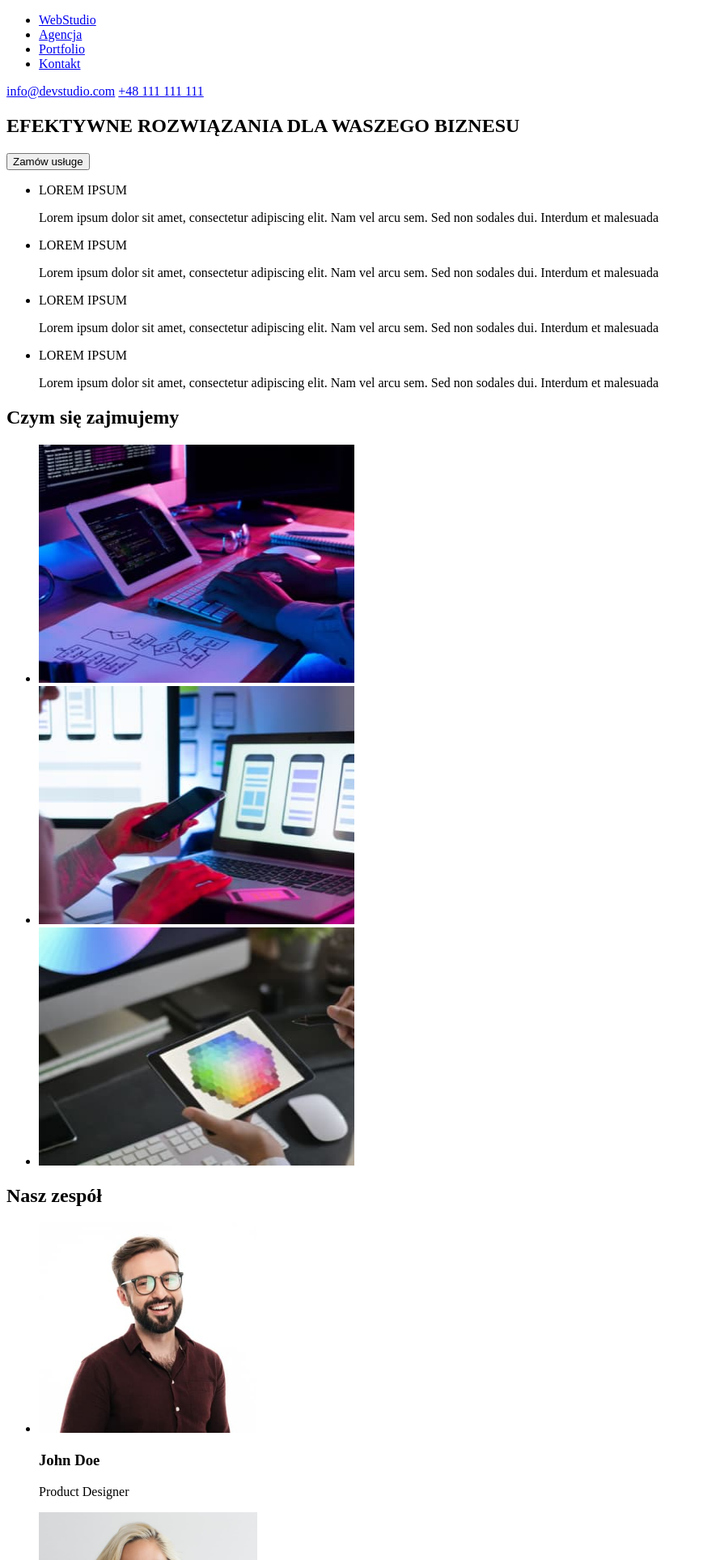
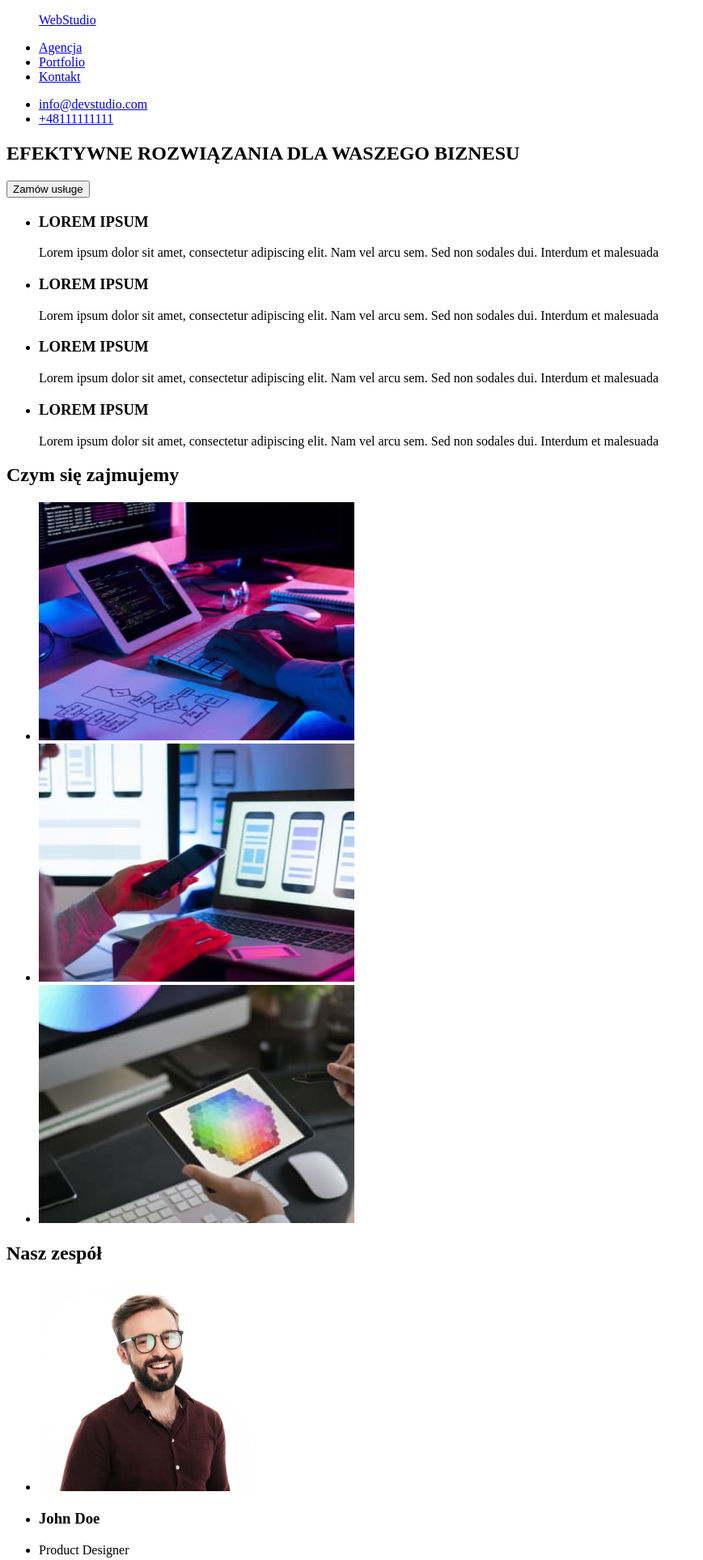
Before and after one commit to Michal-1986/goit-markup-hw-01, a plain HTML site: page index.html in a window 1280 px wide. Shown: the top 1926 px of the page at 81% size, without its empty margins (0-869 px from the left). Drawn offline with Linux system fonts and the light colour scheme.

Commit message:
Update index.html

```diff
--- a/index.html
+++ b/index.html
@@ -4,21 +4,24 @@
     <meta charset="UTF-8" />
     <meta http-equiv="X-UA-Compatible" content="IE=edge" />
     <meta name="viewport" content="width=device-width, initial-scale=1.0" />
-    <title>Studio</title>
+    <title>WebStudio</title>
   </head>
   <body>
     <header>
       <nav>
         <ul>
-          <li><a href="#">WebStudio</a></li>
+          <span><a href="#">WebStudio</a></span>
+        </ul>
+        <ul>
           <li><a href="#">Agencja</a></li>
           <li><a href="#">Portfolio</a></li>
           <li><a href="#">Kontakt</a></li>
         </ul>
       </nav>
-
-      <a href="mailto:info@devstudio.com">info@devstudio.com</a>
-      <a href="tel:+48 111 111 111">+48 111 111 111</a>
+      <ul>
+        <li><a href="mailto:info@devstudio.com">info@devstudio.com</a></li>
+        <li><a href="tel:+48111111111">+48111111111</a></li>
+      </ul>
     </header>
     <main>
       <section>
@@ -28,28 +31,28 @@
       <section>
         <ul>
           <li>
-            <span>LOREM IPSUM</span>
+            <h3>LOREM IPSUM</h3>
             <p>
               Lorem ipsum dolor sit amet, consectetur adipiscing elit. Nam vel
               arcu sem. Sed non sodales dui. Interdum et malesuada
             </p>
           </li>
           <li>
-            <span>LOREM IPSUM</span>
+            <h3>LOREM IPSUM</h3>
             <p>
               Lorem ipsum dolor sit amet, consectetur adipiscing elit. Nam vel
               arcu sem. Sed non sodales dui. Interdum et malesuada
             </p>
           </li>
           <li>
-            <span>LOREM IPSUM</span>
+            <h3>LOREM IPSUM</h3>
             <p>
               Lorem ipsum dolor sit amet, consectetur adipiscing elit. Nam vel
               arcu sem. Sed non sodales dui. Interdum et malesuada
             </p>
           </li>
           <li>
-            <span>LOREM IPSUM</span>
+            <h3>LOREM IPSUM</h3>
             <p>
               Lorem ipsum dolor sit amet, consectetur adipiscing elit. Nam vel
               arcu sem. Sed non sodales dui. Interdum et malesuada
@@ -97,8 +100,8 @@
               height="260"
             />
           </li>
-          <h3>John Doe</h3>
-          <p>Product Designer</p>
+          <li><h3>John Doe</h3></li>
+          <li><p>Product Designer</p></li>
           <li>
             <img
               src="/images/photo5.jpg"
@@ -107,8 +110,11 @@
               height="260"
             />
           </li>
+          <li>
             <h3>John Doe</h3>
             <p>Frontend Developer</p>
+          </li>
+
           <li>
             <img
               src="/images/photo6.jpg"
@@ -117,8 +123,11 @@
               height="260"
             />
           </li>
+          <li>
             <h3>John Doe</h3>
             <p>Marketing</p>
+          </li>
+
           <li>
             <img
               src="/images/photo7.jpg"
@@ -127,18 +136,20 @@
               height="260"
             />
           </li>
+          <li>
             <h3>John Doe</h3>
             <p>UI Designer</p>
+          </li>
         </ul>
       </section>
     </main>
     <footer>
-      <li><a href="#">WebStudio</a></li>
+      <a href="#">WebStudio</a>
       <address>
         <ul>
           <li>m. Warszawa, Aleje Jerozolimskie 21</li>
           <li><a href="mailto:info@example.com">info@example.com</a></li>
-          <li><a href="tel:+48 111 111 111">+48 111 111 111</a></li>
+          <li><a href="tel:+48111111111">+48111111111</a></li>
         </ul>
       </address>
     </footer>
```
Lines whose indentation alone changed are shown as unchanged.
